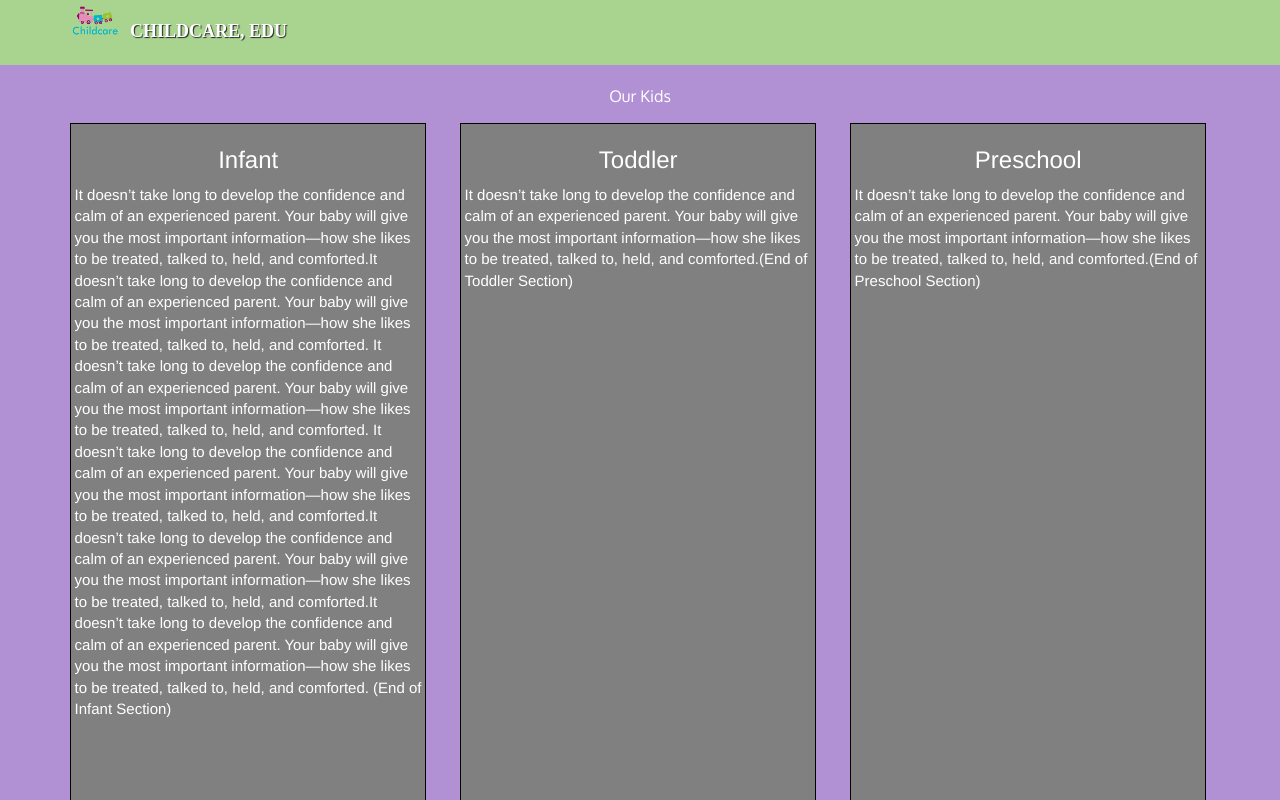
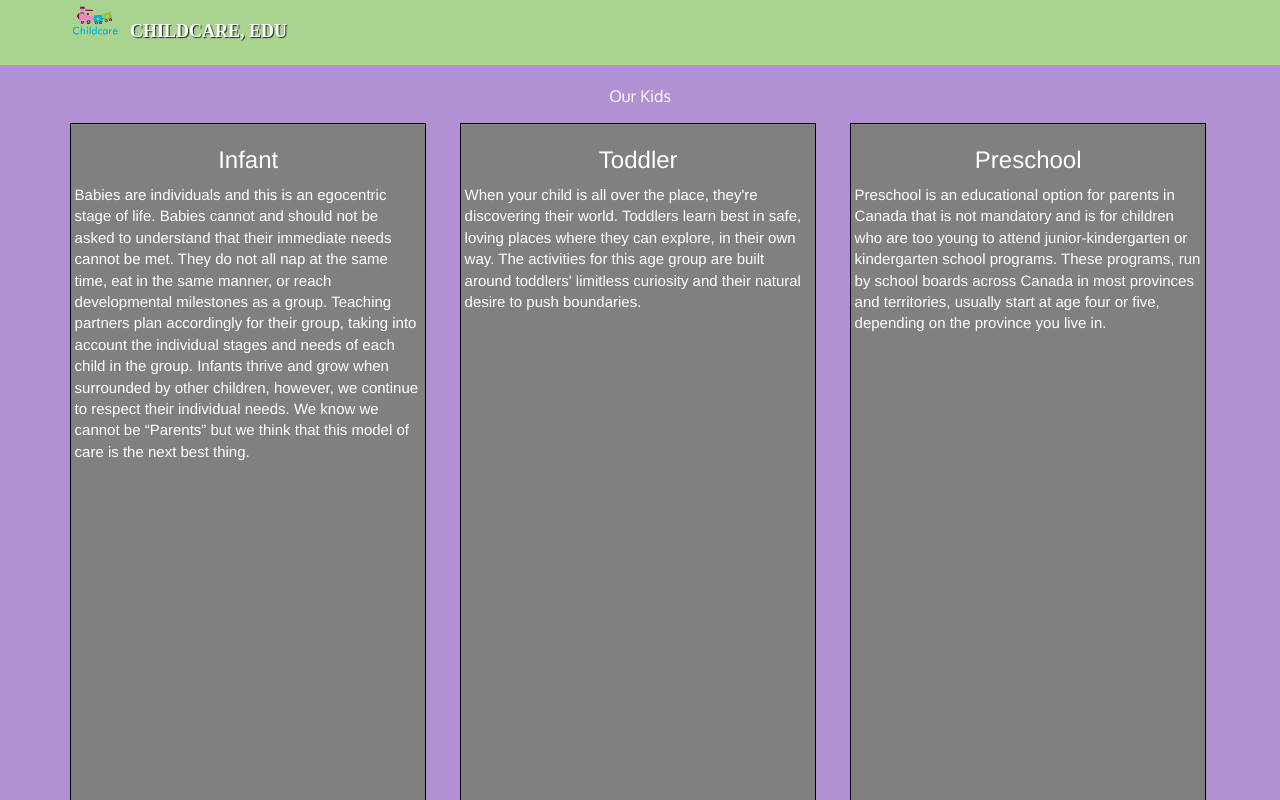
Before and after one commit to PoornimaPrabu/mod3_solution, a plain HTML site: page index.html in a window 1280 px wide. Shown: the top 800 px of the page. Drawn offline with Linux system fonts and the light colour scheme; a script that the page names is missing.

Commit message:
Update index.html

```diff
--- a/index.html
+++ b/index.html
@@ -46,23 +46,28 @@
       <div id="home-tiles" class="row">
       <div class="col-md-4 col-sm-6 col-xs-12">
       <section id="Infant"> <DIV class="infant-title"><h3>Infant</h3></DIV>
-      It doesn’t take long to develop the confidence and calm of an experienced parent. Your baby will give you the most important information—how she likes to be treated, talked to, held, and comforted.It doesn’t take long to develop the confidence and calm of an experienced parent. Your baby will give you the most important information—how she likes to be treated, talked to, held, and comforted.
-      It doesn’t take long to develop the confidence and calm of an experienced parent. Your baby will give you the most important information—how she likes to be treated, talked to, held, and comforted.
-      It doesn’t take long to develop the confidence and calm of an experienced parent. Your baby will give you the most important information—how she likes to be treated, talked to, held, and comforted.It doesn’t take long to develop the confidence and calm of an experienced parent. Your baby will give you the most important information—how she likes to be treated, talked to, held, and comforted.It doesn’t take long to develop the confidence and calm of an experienced parent. Your baby will give you the most important information—how she likes to be treated, talked to, held, and comforted. (End of Infant Section)
+        Babies are individuals and this is an egocentric stage of life.
+        Babies cannot and should not be asked to understand that their immediate needs cannot be met.
+        They do not all nap at the same time, eat in the same manner, or reach developmental milestones as a group.
+        Teaching partners plan accordingly for their group, taking into account the individual stages and needs of each child in the group.
+        Infants thrive and grow when surrounded by other children, however, we continue to respect their individual needs.
+        We know we cannot be “Parents” but we think that this model of care is the next best thing.
       <SECTION classs="section-end visible-xs"><a href="#kids" class="end visible-xs">Back To Top </a></SECTION>
       </section>
      </div>
       <div class="col-md-4 col-sm-6 col-xs-12">
       <section id="Toddler"> <DIV class="Toddler-title"><h3>Toddler</h3></DIV>
-      It doesn’t take long to develop the confidence and calm of an experienced parent. Your baby will give you the most important information—how she likes to be treated, talked to, held, and comforted.(End of Toddler Section)
+        When your child is all over the place, they're discovering their world. Toddlers learn best in safe, loving places where they can explore, in their own way.
+        The activities for this age group are built around toddlers' limitless curiosity and their natural desire to push boundaries.
       <SECTION classs="section-end visible-xs"><a href="#kids" class="end visible-xs">Back To Top</a></SECTION>
       </section>
         <!--<a href="single-category.html"><div id="Toddler-tile"><span>TODDLER</span></div></a>-->
       </div>
       <div class="col-md-4 col-sm-12 col-xs-12">
       <section id="Preschool"> <DIV class="Preschool-title"><h3>Preschool</h3></DIV>
-      It doesn’t take long to develop the confidence and calm of an experienced parent. Your baby will give you the most important information—how she likes to be treated, talked to, held, and comforted.(End of Preschool Section)
-      <SECTION classs="section-end visible-xs"><a href="#kids" class="end visible-xs">Back To Top</a></SECTION>
+        Preschool is an educational option for parents in Canada that is not mandatory and is for children who are too young to attend junior-kindergarten or kindergarten school programs.
+        These programs, run by school boards across Canada in most provinces and territories, usually start at age four or five, depending on the province you live in.
+        <SECTION classs="section-end visible-xs"><a href="#kids" class="end visible-xs">Back To Top</a></SECTION>
       </section>
       </div>
     </div><!-- End of #home-tiles -->
```
